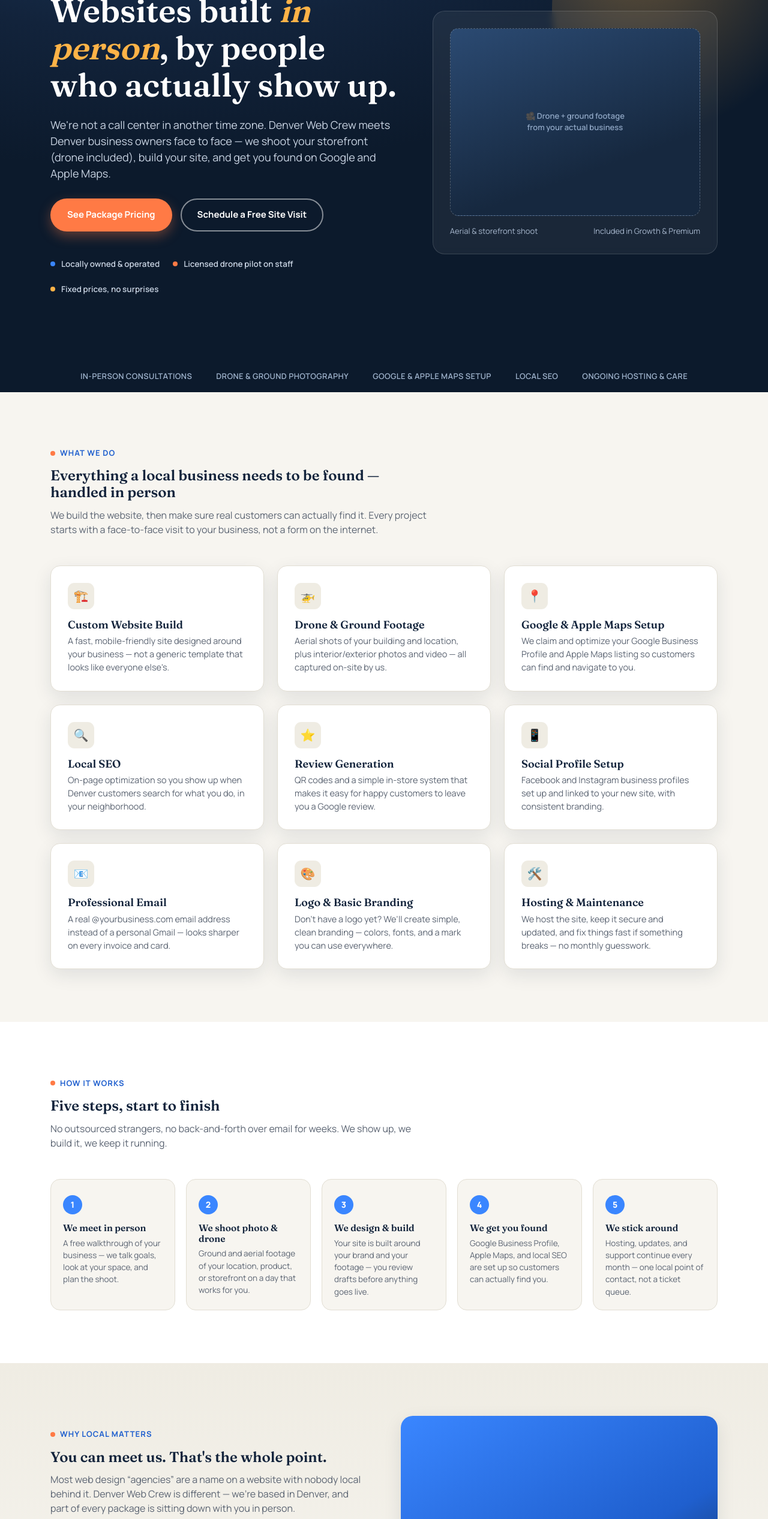
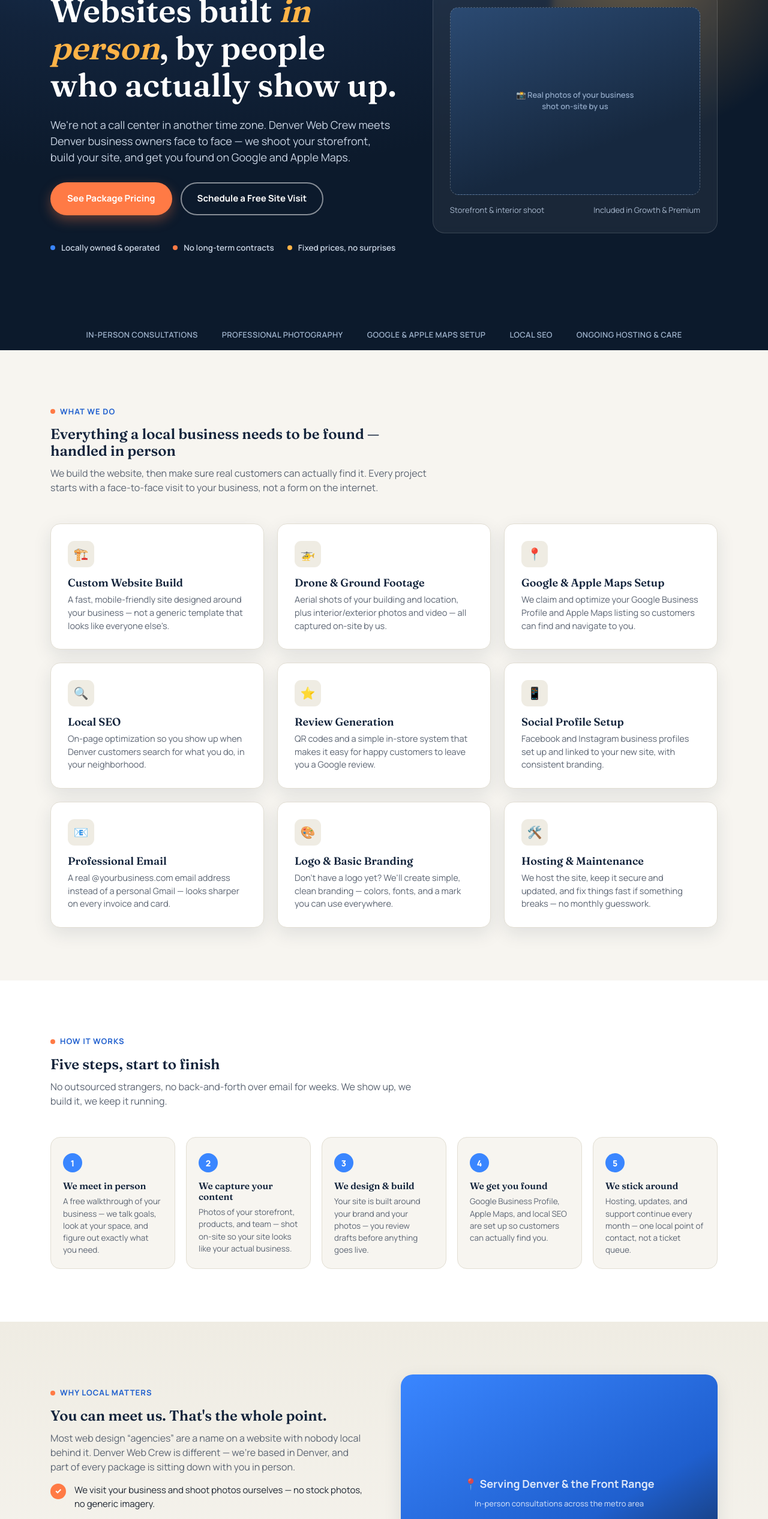
Before and after one commit to Simeon2509/denverwebcrew1, a Next.js app: page / in a window 1280 px wide. Shown: the part 234-2767 px from the top of the page at 60% size. Built offline with nearby package versions, Linux system fonts and the light colour scheme.

Commit message:
Remove drone as hero feature, keep as service option in pricing/cards

```diff
--- a/app/page.tsx
+++ b/app/page.tsx
@@ -14,9 +14,9 @@ const SERVICES = [
 ]
 
 const STEPS = [
-  { n: 1, title: 'We meet in person',    body: 'A free walkthrough of your business — we talk goals, look at your space, and plan the shoot.' },
-  { n: 2, title: 'We shoot photo & drone', body: 'Ground and aerial footage of your location, product, or storefront on a day that works for you.' },
-  { n: 3, title: 'We design & build',    body: 'Your site is built around your brand and your footage — you review drafts before anything goes live.' },
+  { n: 1, title: 'We meet in person',    body: 'A free walkthrough of your business — we talk goals, look at your space, and figure out exactly what you need.' },
+  { n: 2, title: 'We capture your content', body: 'Photos of your storefront, products, and team — shot on-site so your site looks like your actual business.' },
+  { n: 3, title: 'We design & build',    body: 'Your site is built around your brand and your photos — you review drafts before anything goes live.' },
   { n: 4, title: 'We get you found',     body: 'Google Business Profile, Apple Maps, and local SEO are set up so customers can actually find you.' },
   { n: 5, title: 'We stick around',      body: 'Hosting, updates, and support continue every month — one local point of contact, not a ticket queue.' },
 ]
@@ -54,7 +54,7 @@ export default function Home() {
               Websites built <em style={{ fontStyle: 'italic', color: 'var(--sunset-2)' }}>in person</em>, by people who actually show up.
             </h1>
             <p style={{ color: '#c9d4e3', fontSize: '18px', maxWidth: '52ch' }}>
-              We&apos;re not a call center in another time zone. Denver Web Crew meets Denver business owners face to face — we shoot your storefront (drone included), build your site, and get you found on Google and Apple Maps.
+              We&apos;re not a call center in another time zone. Denver Web Crew meets Denver business owners face to face — we shoot your storefront, build your site, and get you found on Google and Apple Maps.
             </p>
             <div style={{ display: 'flex', gap: '14px', flexWrap: 'wrap', marginTop: '28px' }}>
               <a href="#pricing" className="btn btn-primary">See Package Pricing</a>
@@ -63,7 +63,7 @@ export default function Home() {
             <div style={{ display: 'flex', gap: '22px', marginTop: '44px', flexWrap: 'wrap' }}>
               {[
                 { color: 'var(--sky)',     text: 'Locally owned & operated' },
-                { color: 'var(--sunset)',  text: 'Licensed drone pilot on staff' },
+                { color: 'var(--sunset)',  text: 'No long-term contracts' },
                 { color: 'var(--sunset-2)',text: 'Fixed prices, no surprises' },
               ].map(b => (
                 <div key={b.text} style={{ display: 'flex', alignItems: 'center', gap: '10px', fontSize: '13.5px', color: '#c9d4e3', fontWeight: 600 }}>
@@ -84,10 +84,10 @@ export default function Home() {
               color: '#8fa6c4', fontSize: '13px', fontWeight: 600,
               border: '1px dashed rgba(255,255,255,.25)', textAlign: 'center', padding: '20px',
             }}>
-              🎥 Drone + ground footage<br />from your actual business
+              📸 Real photos of your business<br />shot on-site by us
             </div>
             <div style={{ display: 'flex', justifyContent: 'space-between', marginTop: '16px', fontSize: '13px', color: '#a9b9cf' }}>
-              <span>Aerial &amp; storefront shoot</span>
+              <span>Storefront &amp; interior shoot</span>
               <span>Included in Growth &amp; Premium</span>
             </div>
           </div>
@@ -98,7 +98,7 @@ export default function Home() {
       <div style={{ background: 'var(--navy-2)', color: '#9fb3cc', padding: '16px 0' }}>
         <div className="wrap" style={{ display: 'flex', gap: '40px', justifyContent: 'center', flexWrap: 'wrap', fontSize: '13px', fontWeight: 600, letterSpacing: '.03em', textTransform: 'uppercase' }}>
           <span>In-Person Consultations</span>
-          <span>Drone &amp; Ground Photography</span>
+          <span>Professional Photography</span>
           <span>Google &amp; Apple Maps Setup</span>
           <span>Local SEO</span>
           <span>Ongoing Hosting &amp; Care</span>
@@ -154,7 +154,7 @@ export default function Home() {
             <p>Most web design &ldquo;agencies&rdquo; are a name on a website with nobody local behind it. Denver Web Crew is different — we&apos;re based in Denver, and part of every package is sitting down with you in person.</p>
             <ul className="why-list">
               {[
-                'We visit your business to shoot photo and drone footage ourselves — no stock photos.',
+                'We visit your business and shoot photos ourselves — no stock photos, no generic imagery.',
                 'You can call and talk to the person who actually built your site.',
                 'We know the Denver market — what local customers search for and where they look.',
                 'Something breaks? We can be at your business, not just on the phone.',
@@ -264,7 +264,7 @@ export default function Home() {
       <section style={{ padding: '88px 0' }}>
         <div className="wrap">
           <div className="quote-block">
-            <blockquote>&ldquo;They showed up, flew a drone over our shop, and had our new site live in two weeks. We&apos;re finally showing up on Google Maps too.&rdquo;</blockquote>
+            <blockquote>&ldquo;They came to our shop, took photos, and had our new site live in two weeks. We&apos;re finally showing up on Google Maps too.&rdquo;</blockquote>
             <div className="who">— Placeholder testimonial &middot; swap in a real customer quote before launch</div>
           </div>
         </div>
```
